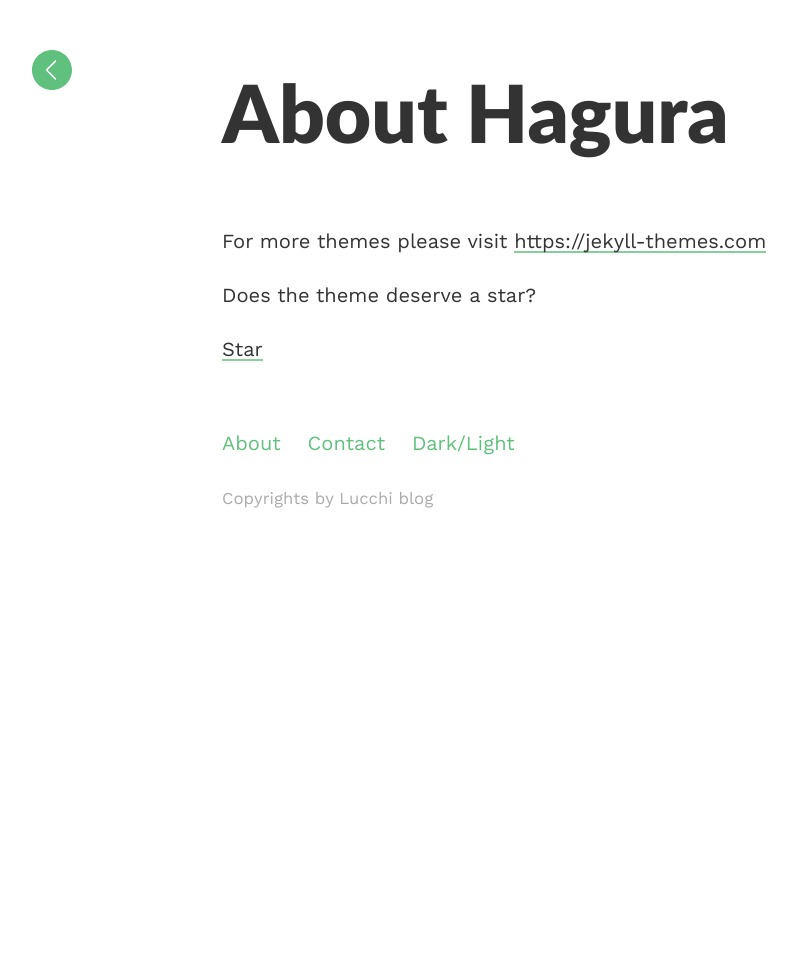
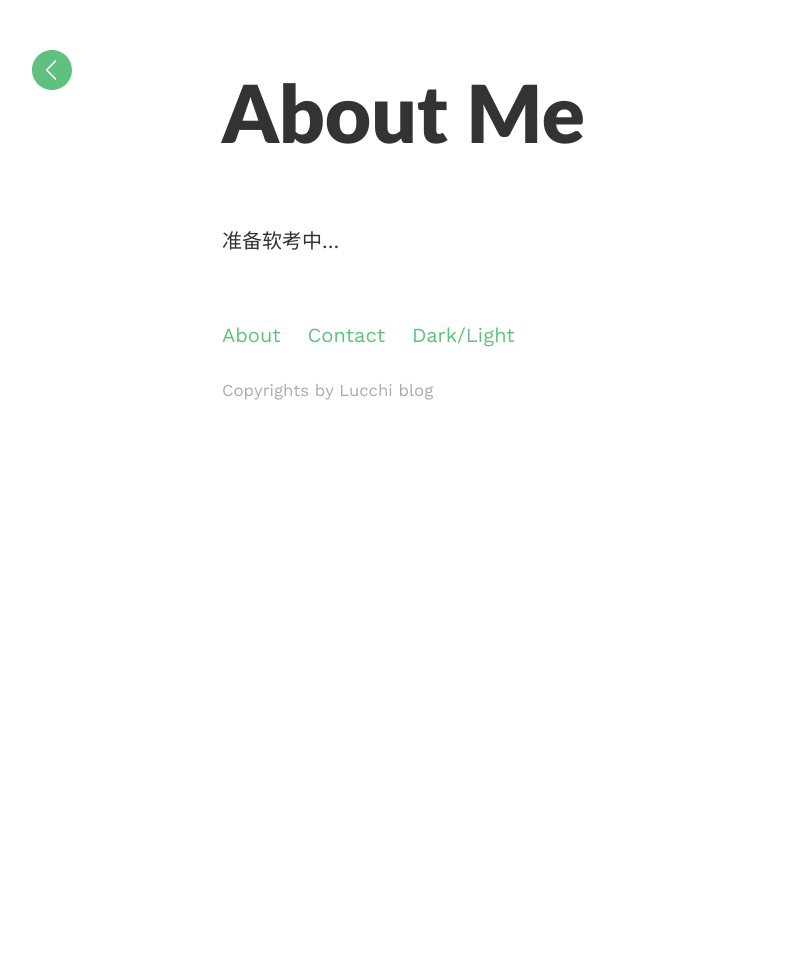
Before and after one commit to KEAIYOUAIXIAO/KEAIYOUAIXIAO.github.io, a Jekyll site: the page built from _pages/about.md, in a window 1280 px wide. Shown: the whole page, without its empty margins (18-815 px from the left). Built offline with Jekyll 4.4.1, drawn with Linux system fonts in a browser that asks for light colours.

Commit message:
Update about.md

```diff
--- a/_pages/about.md
+++ b/_pages/about.md
@@ -1,14 +1,8 @@
 ---
-title: About Hagura
+title: About Me
 layout: post
 permalink: /about/
 published: true
 ---
 
-For more themes please visit [https://jekyll-themes.com](https://jekyll-themes.com){: target="_blank"}
-
-Does the theme deserve a star?
-
-<!-- Place this tag where you want the button to render. -->
-<a class="github-button" href="https://github.com/sharu725/hagura" data-icon="octicon-star" data-size="large" data-show-count="true" aria-label="Star sharu725/hagura on GitHub">Star</a>
-<script async defer src="https://buttons.github.io/buttons.js"></script>
+准备软考中...
```
